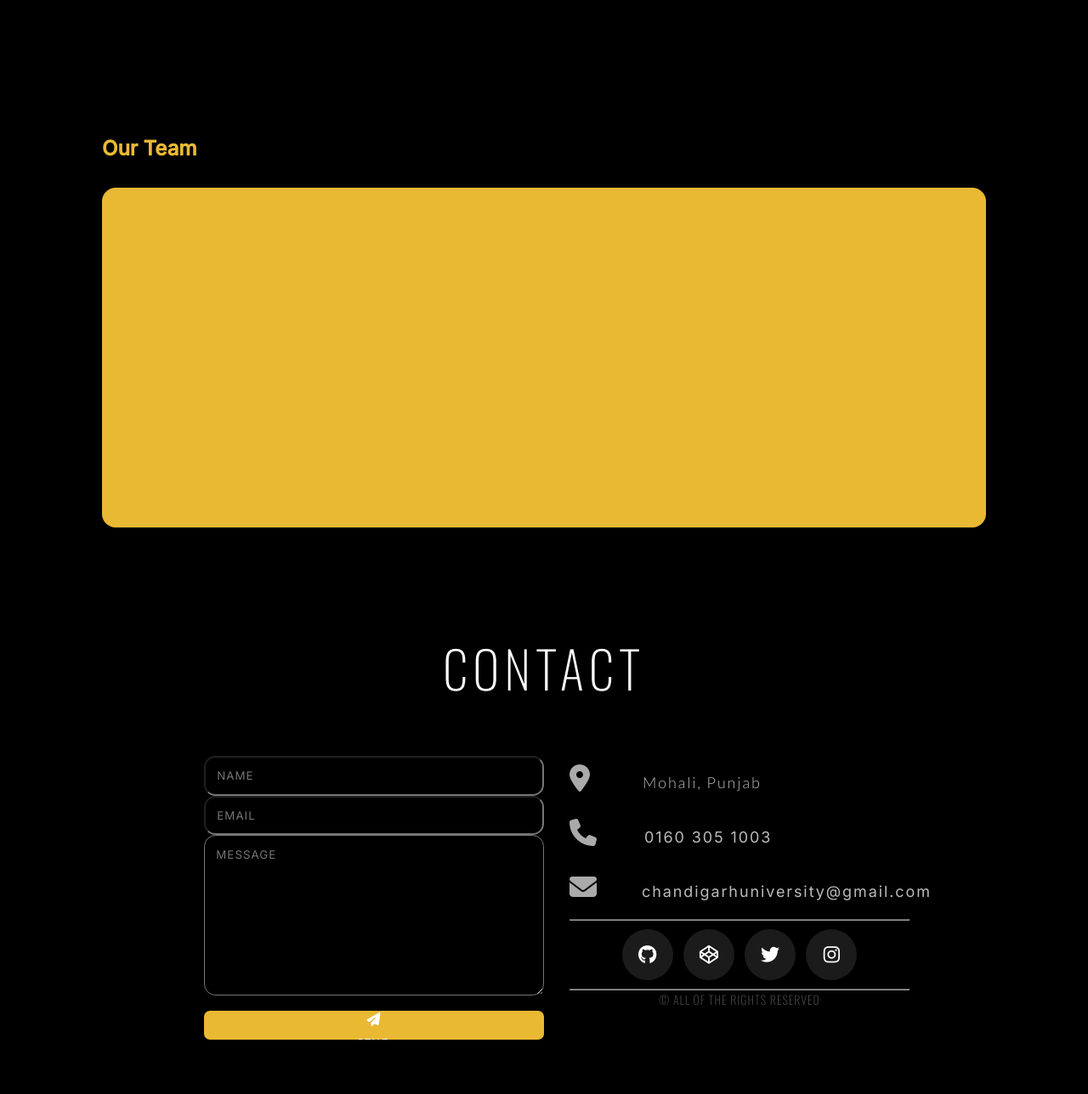
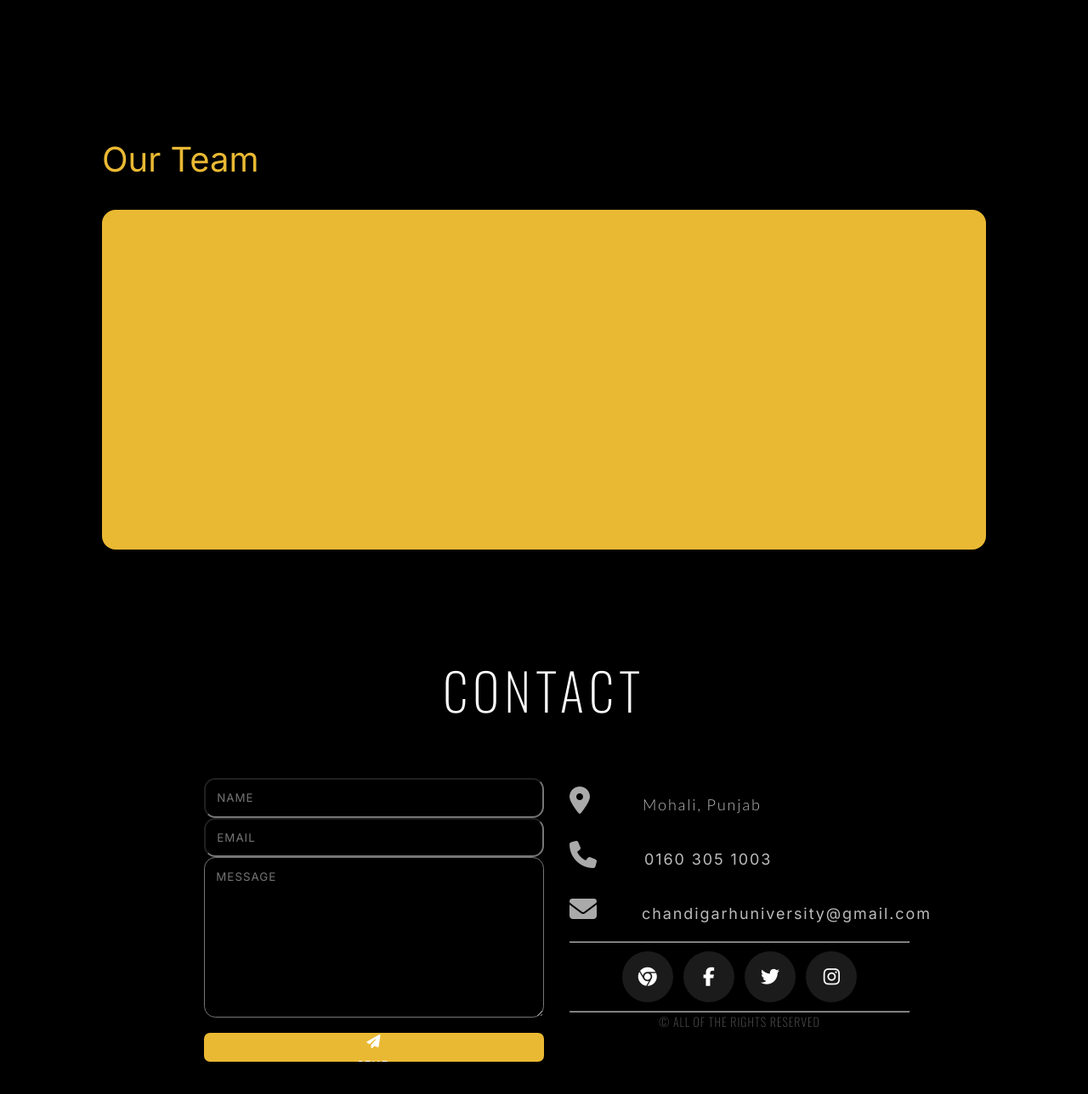
Before and after one commit to dashingvinit/CSISmain, a plain HTML site: page index.html in a window 1280 px wide. Shown: the part 1747-3035 px from the top of the page at 85% size. Drawn offline with nearby package versions, Linux system fonts and the light colour scheme.

Commit message:
micro changes

```diff
--- a/index.html
+++ b/index.html
@@ -65,7 +65,7 @@
               <a href="#team" class="nav_menu_link">team</a>
             </li>
             <li class="nav_menu_item">
-              <a href="#" class="nav_menu_link">contact</a>
+              <a href="#contact" class="nav_menu_link">contact</a>
             </li>
           </ul>
         </div>
@@ -281,7 +281,7 @@
 
     <section id="team" class="wrapper">
       <div class="container">
-        <h1>
+        <h1 class="main-heading">
           <span>Our Team</span>
         </h1>
       </div>
@@ -378,12 +378,12 @@
           <ul class="social-media-list">
             <li>
               <a href="#" target="_blank" class="contact-icon">
-                <i class="fa fa-github" aria-hidden="true"></i
+                <i class="fa fa-chrome" aria-hidden="true"></i
               ></a>
             </li>
             <li>
               <a href="#" target="_blank" class="contact-icon">
-                <i class="fa fa-codepen" aria-hidden="true"></i
+                <i class="fa fa-facebook" aria-hidden="true"></i
               ></a>
             </li>
             <li>
```
